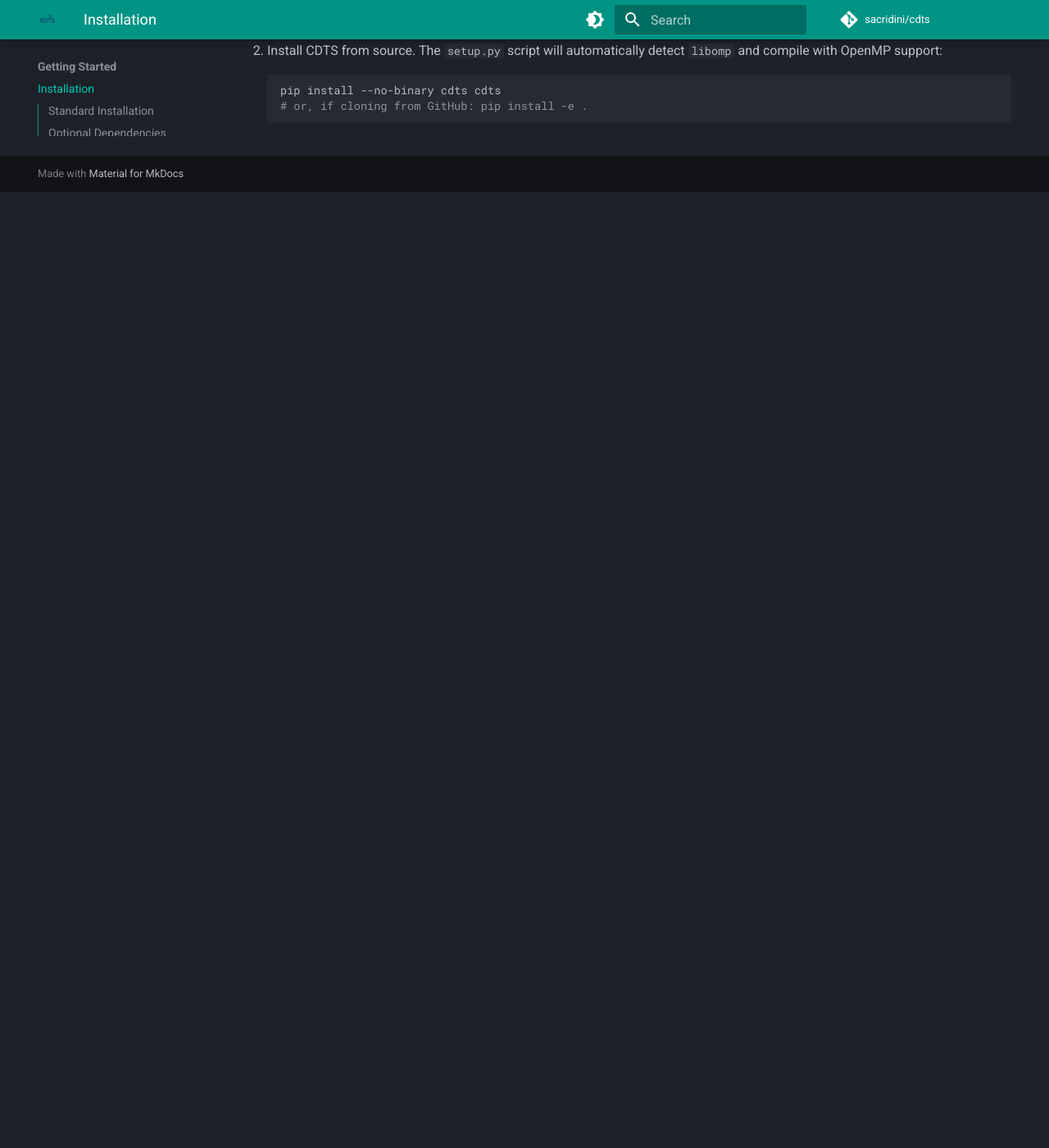
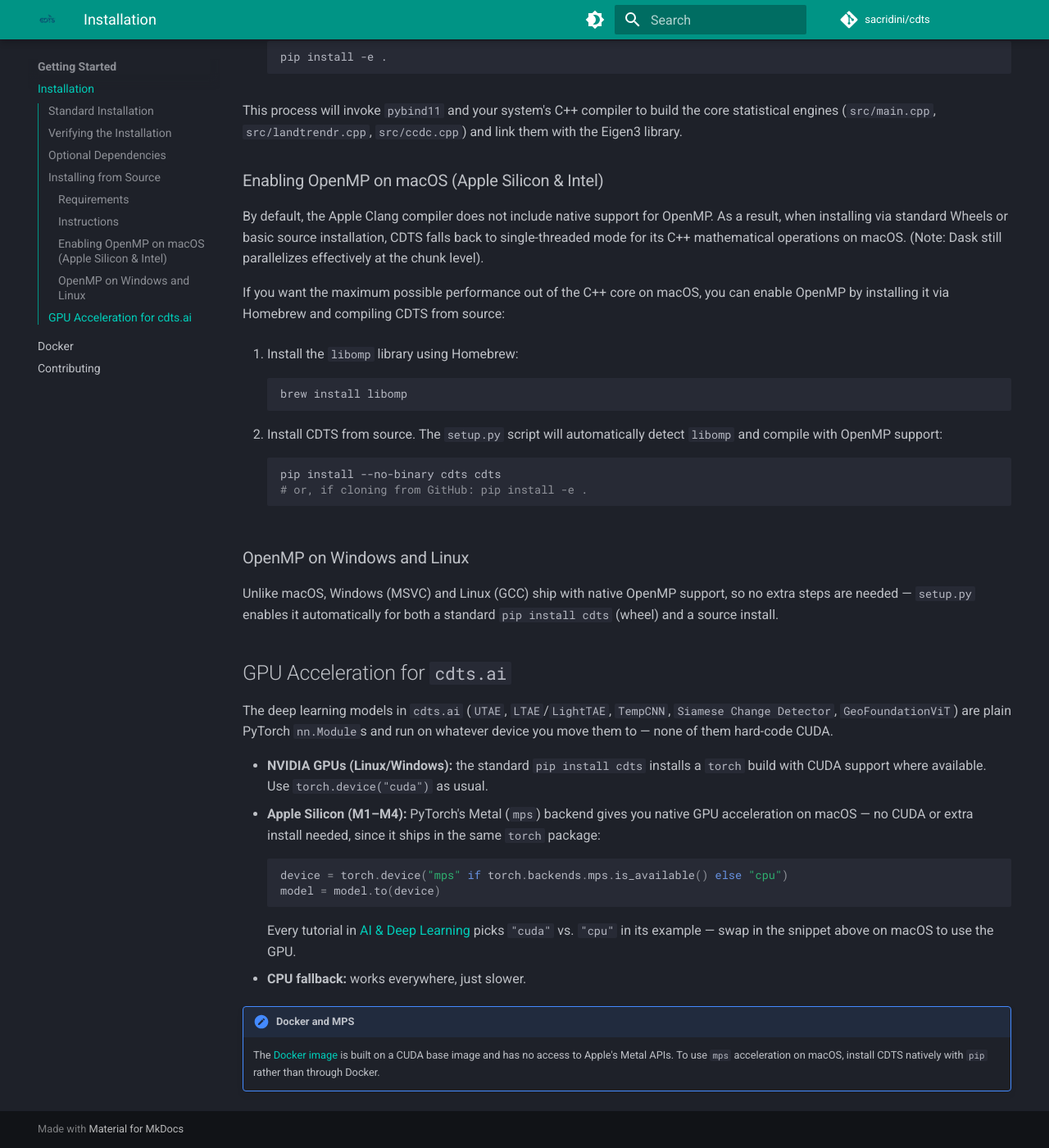
Before and after one commit to sacridini/cdts, an MkDocs documentation site: the page built from docs/getting-started/installation.md, in a window 1280 px wide and 1400 px high, scrolled down 1658 px. Shown: the whole window at 82% size. Built offline with MkDocs 1.6.1 and Material for MkDocs 9.7.7, drawn with Linux system fonts in a browser that asks for light colours; comment, search, counter and statistics services are not loaded; before the commit the page ends 1892 px from its top, so only the background shows below that; some of the changed text lies outside the part shown.

Commit message:
docs: reorganize tutorials nav, expand getting-started, add CPU-only Docker image
- Group Tutorials sidebar into topic sections (Trajectory & Change
  Detection, Time-Series Analysis, AI & Deep Learning, Data
  Acquisition & Integration, Infrastructure) with a new landing page.
- Expand installation docs with macOS wheel/Xcode CLT notes, an
  install-verification step, Windows/Linux OpenMP parity, and GPU
  acceleration guidance (CUDA vs. Apple Silicon MPS) for cdts.ai.
- Document building the docs locally in the contributing guide.
- Add Dockerfile.cpu (slim, multi-arch, CPU-only PyTorch) and
  docker-compose.cpu.yml so the Docker workflow runs natively on
  machines without an NVIDIA GPU, including Apple Silicon Macs,
  instead of failing on the GPU device reservation.

````diff
--- a/docs/getting-started/installation.md
+++ b/docs/getting-started/installation.md
@@ -11,6 +11,18 @@
 ```
 
 This command automatically installs all required Python dependencies, including `xarray`, `dask`, `scikit-learn`, `rasterio`, `torch`, and `pystac-client`.
+
+!!! note "macOS: Apple Silicon vs. Intel"
+    Prebuilt wheels are published for whichever architecture GitHub Actions' `macos-latest` runner uses at build time, which is Apple Silicon (`arm64`) as of this writing. If `pip install cdts` on an Intel Mac reports no matching distribution, pip will fall back to building from source automatically — see [Installing from Source](#installing-from-source) below for the compiler prerequisites that requires.
+
+## Verifying the Installation
+
+Once installed, confirm the package and its CLI are working:
+
+```bash
+python -c "from importlib.metadata import version; print(version('cdts'))"
+cdts --help
+```
 
 ## Optional Dependencies
 
@@ -28,6 +40,10 @@
 
 *   Python 3.9+
 *   A C++ Compiler supporting C++14 (GCC, Clang, or MSVC)
+*   **macOS only:** the Xcode Command Line Tools provide the Clang compiler used to build the extension. Install them first if you haven't already:
+    ```bash
+    xcode-select --install
+    ```
 
 ### Instructions
 
@@ -60,3 +76,23 @@
    pip install --no-binary cdts cdts
    # or, if cloning from GitHub: pip install -e .
    ```
+
+### OpenMP on Windows and Linux
+
+Unlike macOS, Windows (MSVC) and Linux (GCC) ship with native OpenMP support, so no extra steps are needed — `setup.py` enables it automatically for both a standard `pip install cdts` (wheel) and a source install.
+
+## GPU Acceleration for `cdts.ai`
+
+The deep learning models in `cdts.ai` (`UTAE`, `LTAE`/`LightTAE`, `TempCNN`, `Siamese Change Detector`, `GeoFoundationViT`) are plain PyTorch `nn.Module`s and run on whatever device you move them to — none of them hard-code CUDA.
+
+*   **NVIDIA GPUs (Linux/Windows):** the standard `pip install cdts` installs a `torch` build with CUDA support where available. Use `torch.device("cuda")` as usual.
+*   **Apple Silicon (M1–M4):** PyTorch's Metal (`mps`) backend gives you native GPU acceleration on macOS — no CUDA or extra install needed, since it ships in the same `torch` package:
+    ```python
+    device = torch.device("mps" if torch.backends.mps.is_available() else "cpu")
+    model = model.to(device)
+    ```
+    Every tutorial in [AI & Deep Learning](../tutorials/ai.md) picks `"cuda"` vs. `"cpu"` in its example — swap in the snippet above on macOS to use the GPU.
+*   **CPU fallback:** works everywhere, just slower.
+
+!!! note "Docker and MPS"
+    The [Docker image](docker.md) is built on a CUDA base image and has no access to Apple's Metal APIs. To use `mps` acceleration on macOS, install CDTS natively with `pip` rather than through Docker.
--- a/mkdocs.yml
+++ b/mkdocs.yml
@@ -57,16 +57,18 @@
       - Docker: getting-started/docker.md
       - Contributing: getting-started/contributing.md
   - Tutorials:
-      - LandTrendr: tutorials/landtrendr.md
-      - CCDC: tutorials/ccdc.md
-      - Tmask: tutorials/tmask.md
-      - TWDTW (Time-Weighted DTW): tutorials/twdtw.md
-      - Phenology Extraction: tutorials/phenology.md
-      - Mann-Kendall Trend Test: tutorials/mann_kendall.md
-      - BFAST Monitor: tutorials/bfast_monitor.md
-      - BFAST Lite: tutorials/bfast_lite.md
-      - SOM (Self-Organizing Maps): tutorials/som.md
-      - STAC & ARD Integration: tutorials/stac-downloads.md
+      - Overview: tutorials/index.md
+      - Trajectory & Change Detection:
+          - LandTrendr: tutorials/landtrendr.md
+          - CCDC: tutorials/ccdc.md
+          - Tmask: tutorials/tmask.md
+          - BFAST Monitor: tutorials/bfast_monitor.md
+          - BFAST Lite: tutorials/bfast_lite.md
+      - Time-Series Analysis:
+          - TWDTW (Time-Weighted DTW): tutorials/twdtw.md
+          - Phenology Extraction: tutorials/phenology.md
+          - Mann-Kendall Trend Test: tutorials/mann_kendall.md
+          - SOM (Self-Organizing Maps): tutorials/som.md
       - AI & Deep Learning:
           - Overview: tutorials/ai.md
           - LTAE & LightTAE: tutorials/ltae.md
@@ -74,7 +76,10 @@
           - TempCNN: tutorials/tempcnn.md
           - Siamese Change Detector: tutorials/siamese.md
           - GeoFoundationViT: tutorials/geo_foundation_vit.md
-      - Google Earth Engine (GEE): tutorials/gee-downloads.md
-      - Parallel & Cloud Processing: tutorials/parallel-cloud-processing.md
+      - Data Acquisition & Integration:
+          - STAC & ARD Integration: tutorials/stac-downloads.md
+          - Google Earth Engine (GEE): tutorials/gee-downloads.md
+      - Infrastructure:
+          - Parallel & Cloud Processing: tutorials/parallel-cloud-processing.md
   - CLI Reference: cli.md
   - API Reference: api.md
````
Also changed, not shown: docker-compose.cpu.yml (added, +12 -0 lines), docs/getting-started/contributing.md (+11 -0 lines), docs/getting-started/docker.md (+26 -6 lines), docs/tutorials/index.md (added, +67 -0 lines), 1 other file.
